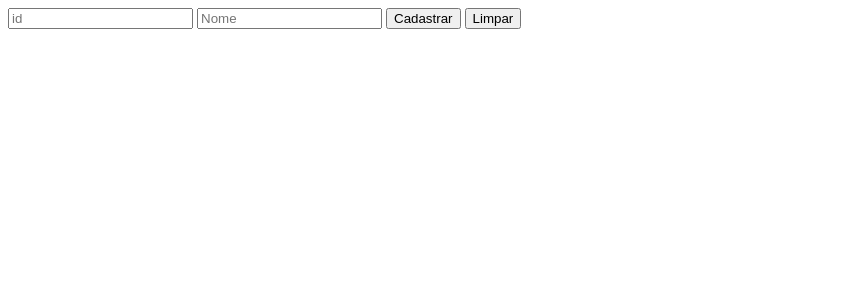
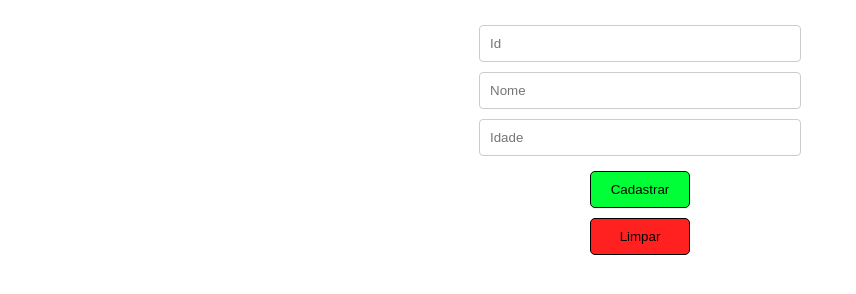
Before and after one commit to LucasLaguilio/Hotel-FrameWorks-1, a website: page Cadastro.html in a window 1280 px wide. Shown: the whole page, without its empty margins (0-856 px from the left). Drawn offline with Linux system fonts and the light colour scheme.

Commit message:
Implementação de estilo, e exibição do campo de idade

```diff
--- /dev/null
+++ b/Cadastro.css
@@ -0,0 +1,36 @@
+form {
+    display: flex;
+    flex-direction: column;
+    align-items: center;
+    justify-content: center;
+    margin-top: 20px;
+}
+
+input[id="id"], [id="nome"] , [id=idade] {
+    width: 300px;
+    padding: 10px;
+    margin: 5px 0;
+    border: 1px solid #ccc;
+    border-radius: 4px;
+}
+
+input[id="cadastrar"] {
+    width: 100px;
+    padding: 10px;
+    margin: 10px;
+    border: solid 1px black ;
+    border-radius: 5px;
+    background-color: #00ff37;
+    color: rgb(3, 3, 3);
+    cursor: pointer;
+}
+
+input[id='reset'] {
+    width: 100px;
+    padding: 10px;
+    border: 1px solid black;
+    border-radius: 5px;
+    background-color: #ff2020;
+    color: rgb(0, 0, 0);
+    cursor: pointer;
+}
--- a/Cadastro.html
+++ b/Cadastro.html
@@ -4,23 +4,28 @@
     <meta charset="UTF-8">
     <meta name="viewport" content="width=device-width, initial-scale=1.0">
     <title>Cadastrar Usuarios</title>
+    <link rel="stylesheet" href="Cadastro.css">
 </head>
 <body>
     <form onsubmit="event.preventDefault(); formulario()">
-    <input type="text" id="id" name="id" placeholder="id">
-    <input type="text" id="name" name="name" placeholder="Nome">
-    <input type="submit" value="Cadastrar">
-    <input type="reset" value="Limpar">
+    <input type="text" id="id" name="id" placeholder="Id" >
+    <input type="text" id="nome" name="nome" placeholder="Nome">
+    <input type = "number" id="idade" name="idade" placeholder="Idade">
+    <input type="submit" id="cadastrar" value="Cadastrar">
+    <input type="reset" id="reset" value="Limpar">
     </form>
     <script>
       async function formulario(){
         const idInput = document.getElementById('id');
-        const nomeInput = document.getElementById('name');
+        const nomeInput = document.getElementById('nome');
+        const idadeInput = document.getElementById("idade")
         const id = idInput.value;
-        const name = nomeInput.value;
+        const nome = nomeInput.value;
+        const idade = idadeInput.value;
         const usuario = {
             id: id,
-            nome: name
+            nome: nome,
+            idade: idade
         };
         console.log(usuario);
         try {
--- /dev/null
+++ b/ListaDeUsuarios.css
@@ -0,0 +1,54 @@
+body {
+    font-family: system-ui, -apple-system, BlinkMacSystemFont, 'Segoe UI', Roboto, Oxygen, Ubuntu, Cantarell, 'Open Sans', 'Helvetica Neue', sans-serif;
+}
+
+h1 {
+    display: flex;
+    justify-content: center;
+
+}
+
+ul {
+    display: flex;
+    flex-direction: column;
+    justify-content: center;
+    list-style-type: none;
+    font-size: medium;
+    color: rgb(0, 0, 0);
+    align-items: center;
+
+}
+
+li {
+    border: 1px solid;
+    padding: 5px;
+    border-radius: 10px ;
+    padding: 10px;
+    margin: 5px 0;
+    border: 1px solid #000000;
+    border-radius: 4px;
+
+}
+
+
+.button_center{
+    display: flex;
+    justify-content: center;
+    align-items: center;
+
+}
+
+#botão {
+    color: white;
+    background-color: black;
+    border: 10px;
+    border-radius: 10px;
+    padding: 10px;
+
+}
+
+#botão:hover {
+    background-color: #686868be;
+    color: white;
+
+}
```
Also changed, not shown: ListaDeUsuarios.html (+8 -2 lines).
